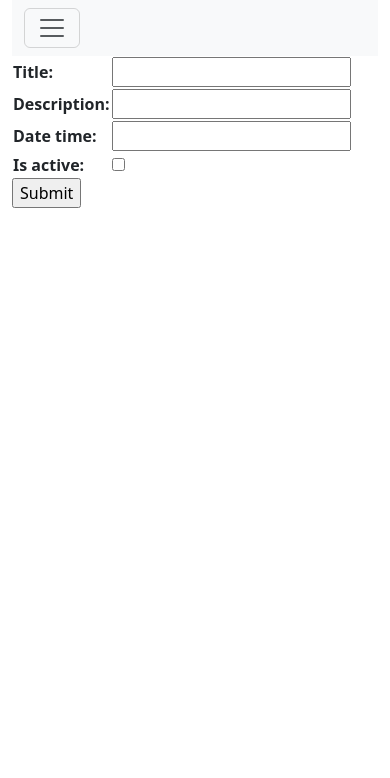
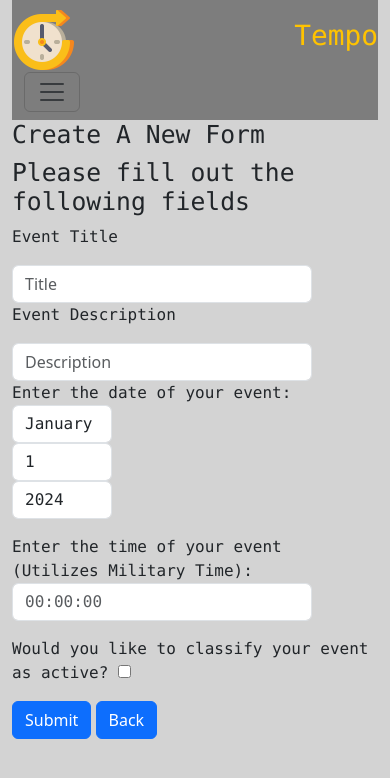
Before and after one commit to CamillaLucero23/Calendar-App-Repository, a Django app: page /event/create-event in a window 390 px wide. Shown: the top 778 px of the page. Run offline with Django 4.2, Linux system fonts and the light colour scheme; some libraries are stand-ins or nearby versions.

Commit message:
Bootstrap, Colors, & Responsiveness updates
I forgot to branch again :)

```diff
--- a/calendar_app/calendar_app/forms.py
+++ b/calendar_app/calendar_app/forms.py
@@ -1,4 +1,4 @@
-from django.forms import ModelForm
+from django.forms import ModelForm, TextInput, SelectDateWidget , TimeInput, CheckboxInput
 from .models import *
 from django.contrib.auth.forms import UserCreationForm
 from django.contrib.auth.models import User
@@ -6,4 +6,34 @@ from django.contrib.auth.models import User
 class EventForm(ModelForm):
     class Meta:
         model = Event
-        fields = ('title', 'description', 'date_time', 'is_active')
+        fields = ('title', 'description', 'date', 'time', 'is_active')
+
+        widgets = {
+            'title': TextInput(attrs={
+                'class': "form-control",
+                'style': 'max-width: 300px;',
+                'placeholder': 'Title',
+                }),
+
+            'description': TextInput(attrs={
+                'class': "form-control",
+                'style': 'max-width: 300px',
+                'placeholder': 'Description'
+                }),
+            'date' : SelectDateWidget(attrs={
+                'class': "form-control",
+                'style': 'max-width: 100px;'
+                }),
+
+            'time' : TimeInput(attrs={
+                'class': "form-control",
+                'style': 'max-width: 300px;',
+                'placeholder': '00:00:00'
+
+            }),
+
+            'is_active': CheckboxInput(attrs={
+
+            }),
+
+        }
--- a/calendar_app/calendar_app/models.py
+++ b/calendar_app/calendar_app/models.py
@@ -8,7 +8,8 @@ class Event(models.Model):
     #Model Variables
     title = models.CharField(max_length=200)
     description = models.CharField(max_length=400)
-    date_time = models.DateTimeField()
+    date = models.DateField()
+    time = models.TimeField()
     is_active = models.BooleanField(default=False)
     #Insert Variable here so events are linked to a calendar (EVENTUALLY)
 
--- a/calendar_app/calendar_app/templates/calendar_app/base_template.html
+++ b/calendar_app/calendar_app/templates/calendar_app/base_template.html
@@ -6,23 +6,40 @@
  <head>
   {% bootstrap_css %} {% bootstrap_javascript %}
   {% bootstrap_messages %}
-   <title>Home Page</title>
+   <title>Tempo</title>
    <meta charset="utf-8">
    <meta name="viewport" content="width=device-width, initial-scale=1">
    <title>Bootstrap demo</title>
    <link href="https://cdn.jsdelivr.net/npm/bootstrap@5.3.1/dist/css/bootstrap.min.css" rel="stylesheet" integrity="sha384-4bw+/aepP/YC94hEpVNVgiZdgIC5+VKNBQNGCHeKRQN+PtmoHDEXuppvnDJzQIu9" crossorigin="anonymous">
 
    <meta name="viewport" content="width=device-width, initial-scale=1">
+   <style>
+      body {
+        background-color: lightgrey;
+      }
+      h1 {
+        color: #FFC300;
+        font-family: "Lucida Console", "Courier New", monospace;
+      }
 
+      h2{
+        font-family: "Lucida Console", "Courier New", monospace;
+      }
+
+      p{
+        font-family: "Lucida Console", "Courier New", monospace;
+      }
+    </style>
  </head>
 
  <body>
    <div class="container-fluid">
 
      <!-- Navbar-->
-     <nav class="navbar navbar-expand-lg bg-body-tertiary">
-       {% comment %} CHANGE TO BETTER IMAGE <img src="{% static 'images/uccs-signature-email.gif' %}">{% endcomment %}
-       <div class="container-fluid">
+     <nav class="navbar navbar-expand-lg" style="background-color: #7D7D7D ">
+         <img src="{% static 'images\tempo_icon.png'%}" style="width:64px;height:64px;">
+         <h1>Tempo</h1>
+         <div class="container-fluid" style="background-color: #7D7D7D ">
          <button class="navbar-toggler" type="button" data-bs-toggle="collapse" data-bs-target="#navbarNavAltMarkup" aria-controls="navbarNavAltMarkup" aria-expanded="false" aria-label="Toggle navigation">
            <span class="navbar-toggler-icon"></span>
          </button>
--- a/calendar_app/calendar_app/templates/calendar_app/create_event.html
+++ b/calendar_app/calendar_app/templates/calendar_app/create_event.html
@@ -3,13 +3,40 @@
 
 <!-- Replace block content in base_template.html -->
 {% block content %}
+    <h2>Create A New Form</h1>
+    <h2>Please fill out the following fields</h2>
 
     <form action="create-event" method="POST">
-        {% csrf_token%}
-        <table>
-        {{form.as_table}}
-        </table>
-        <input type="submit" name="Submit">
+        {% csrf_token %}
+        <div class="container_fluid">
+            <div class='row'>
+             <div class='col'>
+                 <div class="form-group">
+                     <p> Event Title </p>
+                     {{ form.title }}
+                 </div>
+                 <div class="form-group">
+                     <p> Event Description </p>
+                     {{ form.description }}
+                 </div>
+                 <div class="form-group">
+                     <p>Enter the date of your event: {{ form.date }}</p>
+                 </div>
+                 <div class="form-group">
+                     <p>Enter the time of your event (Utilizes Military Time): {{ form.time }}</p>
+                 </div>
+                 <div class="form-group">
+                     <p> Would you like to classify your event as active? {{ form.is_active }}</p>
+                 </div>
+             </div>
+
+             <div class="form-group">
+                 <input class="btn btn-primary" type="submit" value="Submit">
+                 <a href="{% url 'event' %}" class="btn btn-primary" role="button">Back</a>
+             </div>
+
+             </div>
+            </div>
 
     </form>
 
--- a/calendar_app/calendar_app/templates/calendar_app/delete_event.html
+++ b/calendar_app/calendar_app/templates/calendar_app/delete_event.html
@@ -3,14 +3,14 @@
 
 <!-- Replace block content in base_template.html -->
 {% block content %}
-<h1>Delete Event</h1>
+<h2>Delete Event</h2>
 
-<p>Are you sure you want to delete this event?: {{ event.title }}</p>
+<p>Are you sure you want to delete the following event?: {{ event.title }}</p>
 
 <form action="delete-event" method="post">
 {% csrf_token %}
 <input type="submit" value="Delete">
+<a href="{{event.get_absolute_url}}" class="btn btn-primary" role="button">Back</a>
 </form>
 
-
 {%endblock%}
--- a/calendar_app/calendar_app/templates/calendar_app/event_detail.html
+++ b/calendar_app/calendar_app/templates/calendar_app/event_detail.html
@@ -3,13 +3,15 @@
 
 <!-- Replace block content in base_template.html -->
 {% block content %}
-<h1>Event Title: {{event.title}}</h1>
+<h2>{{event.title}} - Detail View </h2>
 
 <p><strong>Description: </strong> {{event.description}}</p>
-<p><strong>Time & Date: </strong> {{event.date_time}}</p>
+<p><strong>Date: </strong> {{event.date}}</p>
+<p><strong>Time: </strong> {{event.time}}</p>
 <p><strong>Is Active?: </strong> {{event.is_active}}</a>
     <div class="btn-group">
         <a href="{% url 'update-event' event.id %}" class="btn btn-primary" role="button">Update</a>
         <a href="{% url 'delete-event' event.id %}" class="btn btn-danger" role="button">Delete</a>
+        <a href="{% url 'event' %}" class="btn btn-primary" role="button">Back</a>
     </div>
 {%endblock%}
--- a/calendar_app/calendar_app/templates/calendar_app/event_list.html
+++ b/calendar_app/calendar_app/templates/calendar_app/event_list.html
@@ -3,7 +3,7 @@
 
 <!-- Replace block content in base_template.html -->
 {% block content %}
-<h1>Events</h1>
+<h2>Events</h1>
 
     {%if event_list %}
         <ul>
```
Also changed, not shown: calendar_app/calendar_app/templates/calendar_app/index.html (+27 -2 lines), calendar_app/calendar_app/templates/calendar_app/update_event.html (+31 -6 lines), calendar_app/calendar_app/migrations/0001_initial.py, calendar_app/calendar_app/static/images/tempo_icon.png (added), calendar_app/calendar_app/urls.py (line endings or trailing spaces).
